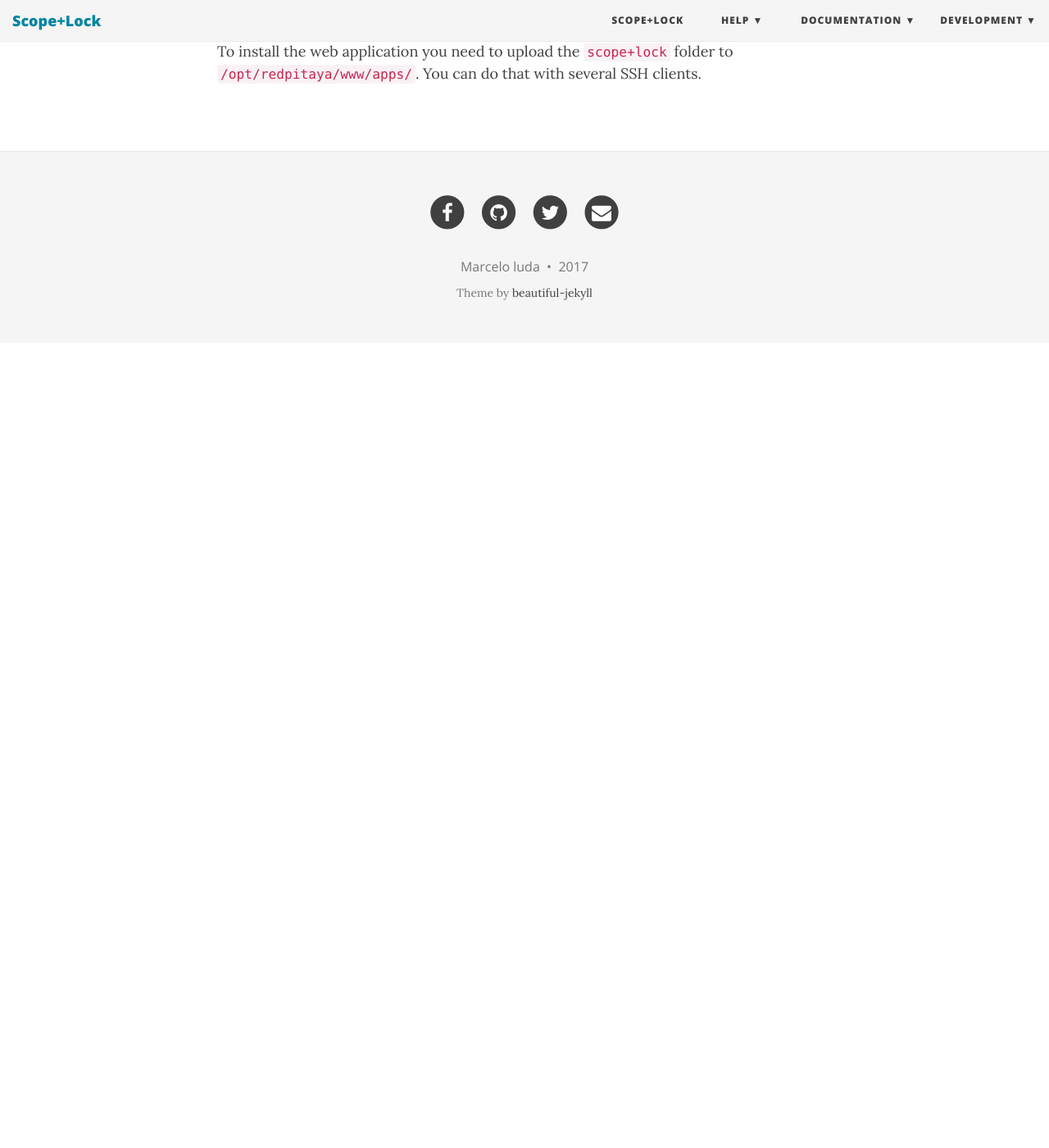
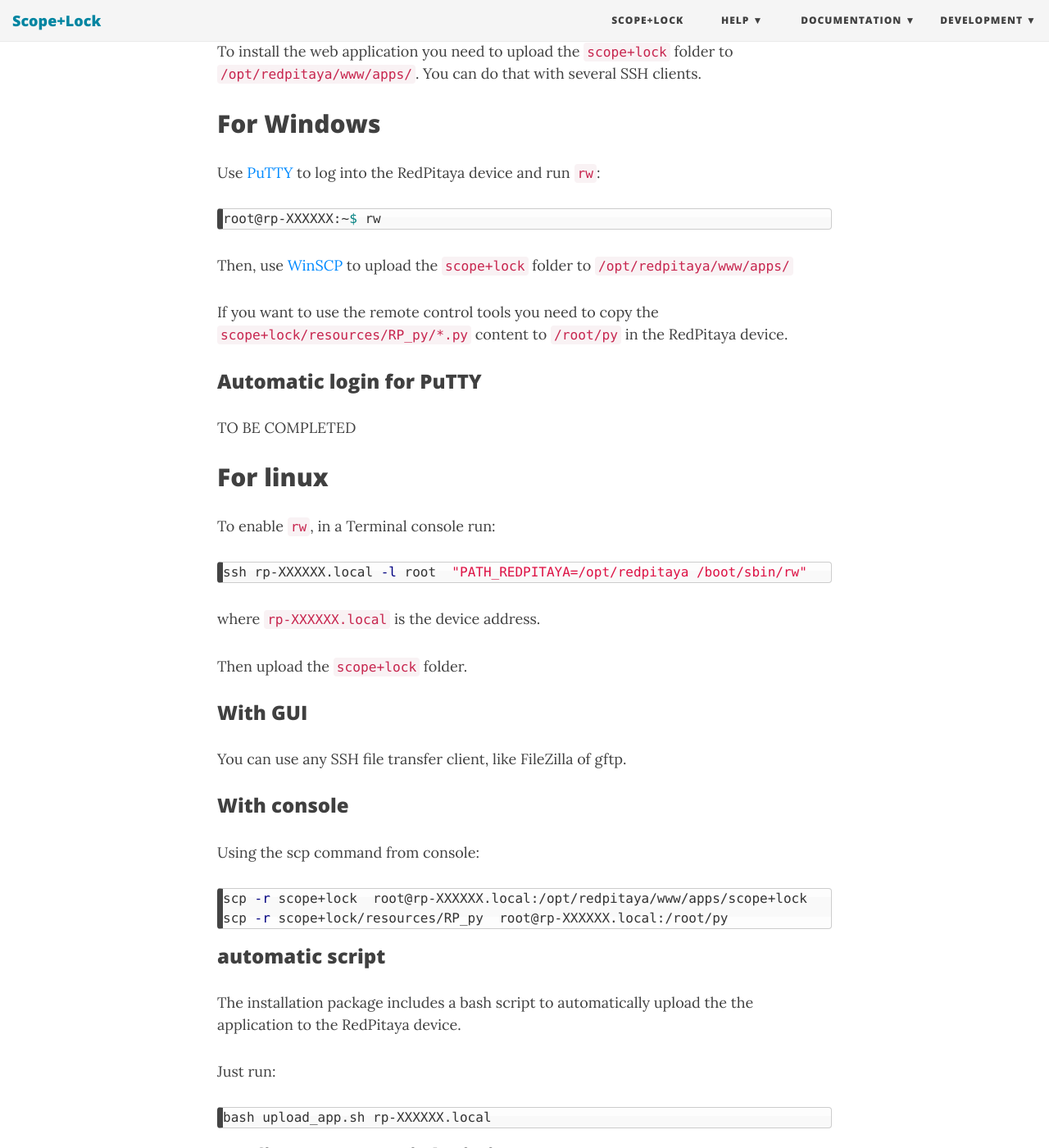
Before and after one commit to marceluda/rp_scope_lock, a Jekyll site: the page built from install.md, in a window 1280 px wide and 1400 px high, scrolled down 644 px. Shown: the whole window at 82% size. Built offline with Jekyll 4.4.1, drawn with Linux system fonts in a browser that asks for light colours; nearby versions of some CDN libraries; before the commit the page ends 1062 px from its top, so only the background shows below that; some of the changed text lies outside the part shown.

Commit message:
update install page

````diff
--- a/install.md
+++ b/install.md
@@ -18,3 +18,77 @@ how to prepare the device SDCard, just follow the
 
 To install the web application you need to upload the `scope+lock` folder
 to `/opt/redpitaya/www/apps/`. You can do that with several SSH clients.
+
+## For Windows
+
+Use [PuTTY](https://www.chiark.greenend.org.uk/~sgtatham/putty/latest.html) to
+log into the RedPitaya device and run `rw`:
+
+```bash
+root@rp-XXXXXX:~$ rw
+```
+
+Then, use [WinSCP](https://winscp.net/) to upload the `scope+lock` folder to
+ `/opt/redpitaya/www/apps/`
+
+If you want to use the remote control tools you need to copy the `scope+lock/resources/RP_py/*.py` content to `/root/py` in the RedPitaya device.
+
+### Automatic login for PuTTY
+
+TO BE COMPLETED
+
+## For linux
+
+To enable `rw`, in a Terminal console run:
+
+```bash
+ssh rp-XXXXXX.local -l root  "PATH_REDPITAYA=/opt/redpitaya /boot/sbin/rw"
+```
+
+where `rp-XXXXXX.local` is the device address.
+
+Then upload the `scope+lock` folder.
+
+### With GUI
+
+You can use any SSH file transfer client, like FileZilla of gftp.
+
+### With console
+Using the scp command from console:
+
+```bash
+scp -r scope+lock  root@rp-XXXXXX.local:/opt/redpitaya/www/apps/scope+lock
+scp -r scope+lock/resources/RP_py  root@rp-XXXXXX.local:/root/py
+```
+
+### automatic script
+The installation package includes a bash script to automatically upload the
+the application to the RedPitaya device.
+
+Just run:
+```bash
+bash upload_app.sh rp-XXXXXX.local
+```
+
+### Configure automatic login into RP
+
+It's useful to automate the login procedure to get into RedPitaya console without
+typing user and password each time. To do this you need to have an SSH key. If you
+don't have one, create it with this command in localhost console:
+
+```bash
+ssh-keygen
+```
+If it ask you for Pass Phrase, just hit enter key
+
+Then upload the public key to RP:
+
+```bash
+ssh-copy-id -i ~/.ssh/id_rsa.pub rp-XXXXXX.local
+```
+
+Now you should be able to login without a password:
+
+```bash
+ssh rp-XXXXXX.local -l root
+```
````
Also changed, not shown: 1 other file.
